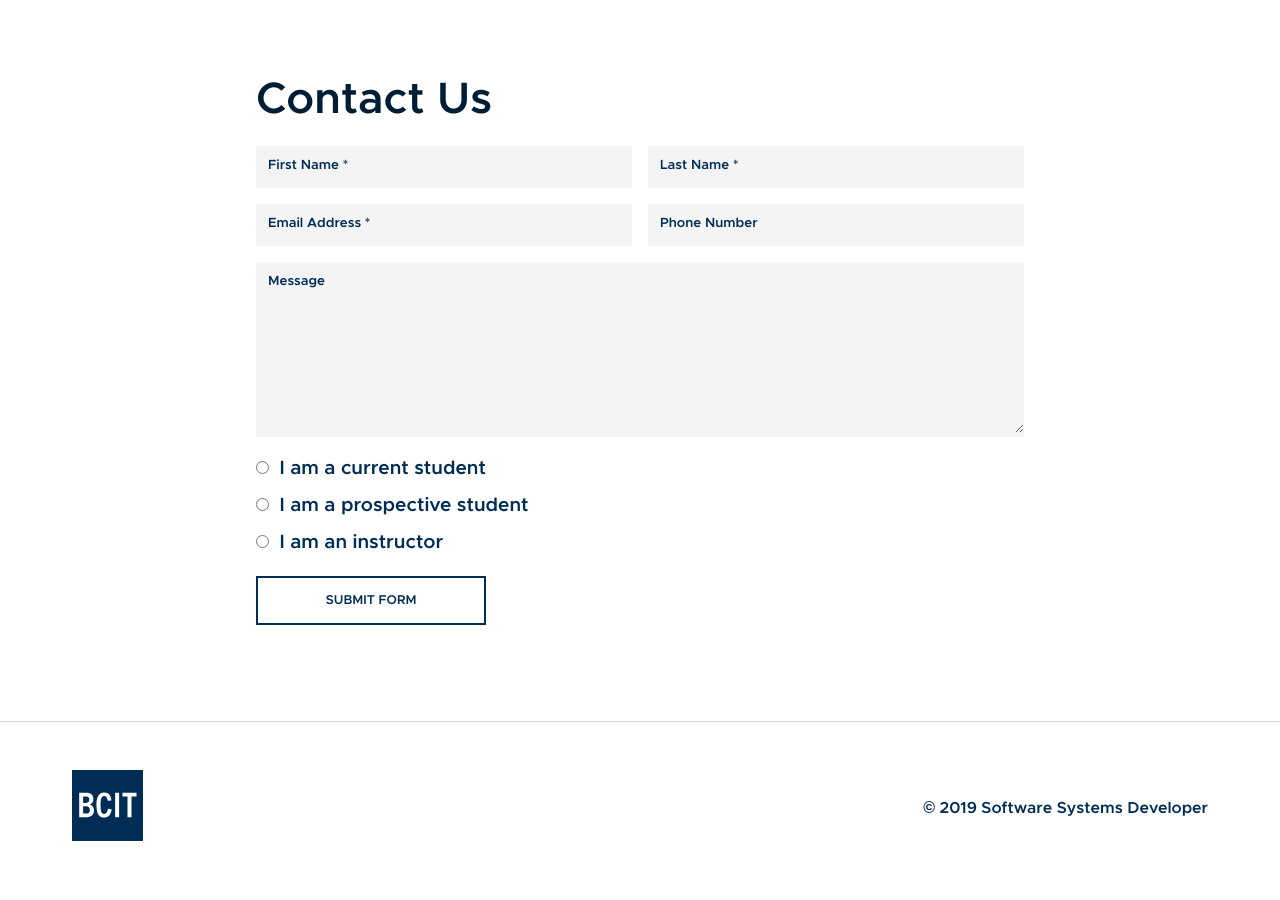
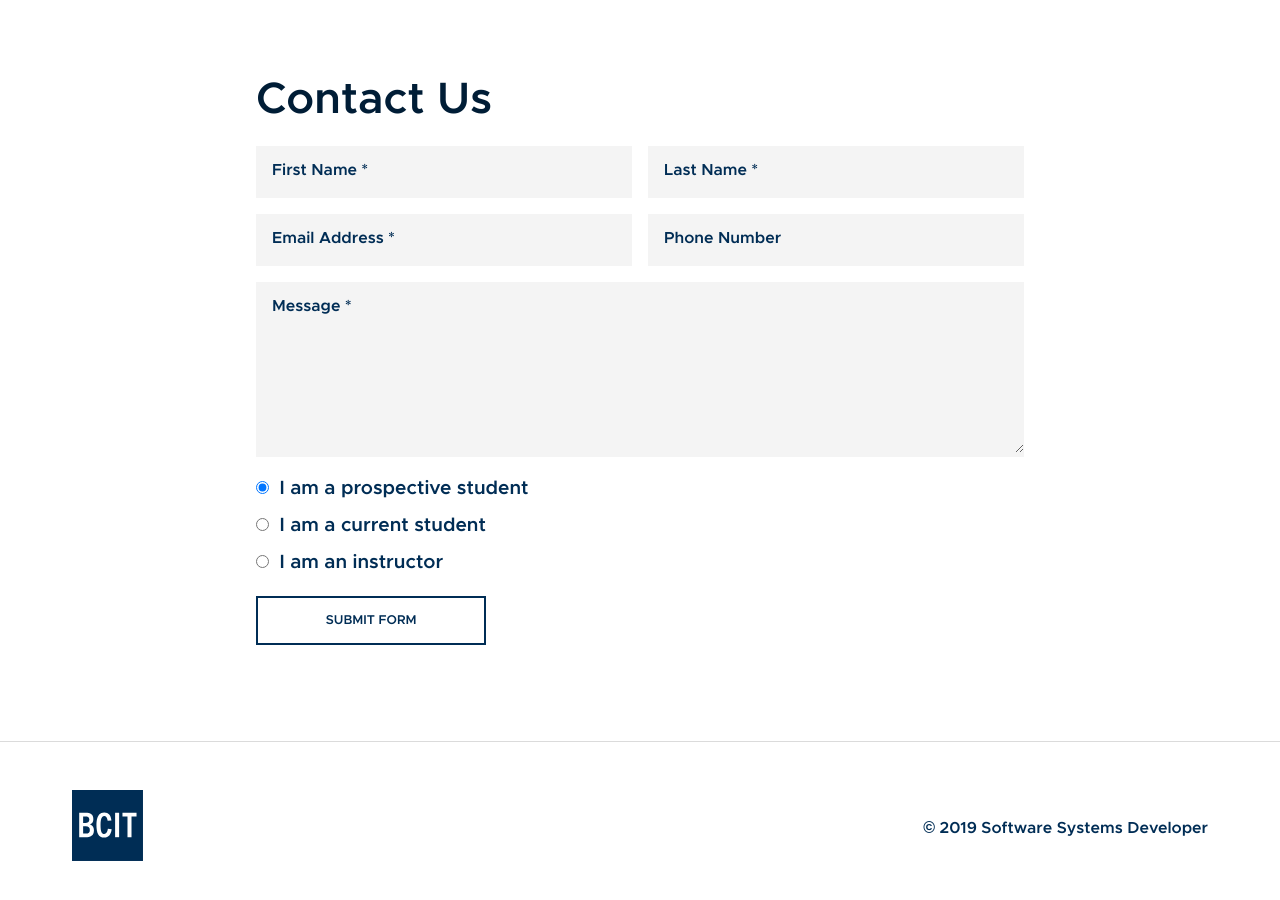
Before and after one commit to zhaleh-sojoodi/FrontEnd-project, a plain HTML site: page contact.html in a window 1280 px wide. Shown: the part 960-1860 px from the top of the page. Drawn offline with nearby package versions, Linux system fonts and the light colour scheme.

Commit message:
Added form validation and styling for error messages

```diff
--- a/contact.html
+++ b/contact.html
@@ -54,26 +54,29 @@
         </section>
         <section class="section-reduced-padding">
             <h1>Contact Us</h1>
-            <form class="contact-form" action="javascript:void(0);">
+            <form id="contact-form" class="contact-form" action="javascript:void(0);">
+                <ul class="form-errors-container">
+                </ul>
+
                 <div class="contact-row">
-                <input type="text" name="name" id="fname" placeholder="First Name *"/>
+                <input type="text" name="fname" id="fname" placeholder="First Name *"/>
 
-                <input type="text" name="name" id="lname" placeholder="Last Name *"/>
+                <input type="text" name="lname" id="lname" placeholder="Last Name *"/>
                 </div>
 
                 <div class="contact-row">
-                <input type="text" name="name" id="email" placeholder="Email Address *"/>
+                <input type="text" name="email" id="email" placeholder="Email Address *"/>
 
-                <input type="text" name="name" id="phone" placeholder="Phone Number"/>
+                <input type="text" name="phone" id="phone" placeholder="Phone Number"/>
                 </div>
 
-                <textarea name="message" id="message" placeholder="Message"></textarea>
+                <textarea name="message" id="message" placeholder="Message *"></textarea>
+
+                <input type="radio" name="position" id="prospective" checked />
+                <label for="prospective">I am a prospective student</label><br />
 
                 <input type="radio" name="position" id="current" value="Current Student" />
                 <label for="current">I am a current student</label><br />
-
-                <input type="radio" name="position" id="prospective" />
-                <label for="prospective">I am a prospective student</label><br />
 
                 <input type="radio" name="position" id="instructor" />
                 <label for="instructor">I am an instructor</label><br />
@@ -95,5 +98,8 @@
         </svg></a>
         <a href="./" class="footer-link"><small>&copy; 2019 Software Systems Developer</small></a>
     </footer>
+    <script src="https://ajax.googleapis.com/ajax/libs/jquery/3.4.1/jquery.min.js"></script>
+    <script src="https://cdnjs.cloudflare.com/ajax/libs/jquery-validate/1.19.1/jquery.validate.min.js"></script>
+    <script src="https://cdnjs.cloudflare.com/ajax/libs/jquery-validate/1.19.1/additional-methods.min.js"></script>
 </body>
 </html>
--- a/js/scripts.js
+++ b/js/scripts.js
@@ -26,6 +26,48 @@ onload = function(){
     // SCHEDULE Page: Render Calendar
     if(window.location.pathname.split("/").pop() == "schedule.html"){
         renderCalendar()
+    }
+
+    // CONTACT Page: Form Validation
+    if(window.location.pathname.split("/").pop() == "contact.html"){
+        $('#contact-form').validate({
+            errorContainer: '.form-errors-container',
+            errorLabelContainer: '.form-errors-container',
+            wrapper: 'li',
+            rules: {
+                fname: {
+                    required: true
+                },
+                lname: {
+                    required: true
+                },
+                email: {
+                    required: true,
+                    email: true
+                },
+                message: {
+                    required: true
+                }
+            },
+            messages: {
+                fname: {
+                    required: "First Name is required."
+                },
+                lname: {
+                    required: "Last Name is required."
+                },
+                email: {
+                    required: "Please enter a valid email."
+                },
+                message: {
+                    required: "Message is required."
+                }
+            },
+            submitHandler: function (form) {
+                alert('Thank you, ' + $('#fname').val() +'. We have received your information and will contact you shortly.');
+                return false;
+            }
+        });
     }
 }
 
--- a/scss/_contact.scss
+++ b/scss/_contact.scss
@@ -27,18 +27,18 @@
     input[type=text], input[type=submit], textarea {
         width: 100%;
         margin: 0.5rem 0;
-        padding: 0.75rem;
+        padding: 1rem;
         resize: vertical;
         font-family: $body-font;
         font-weight: bold;
     }
 
     input[type=text], textarea {
+        font-size: 1rem;
         outline: none;
         border: none;
         background: $light-bg-color;
         color: $body-text-color;
-        transition: all 0.3s ease-in-out;
         border-bottom: 4px solid transparent;
 
         &:focus {
@@ -47,6 +47,8 @@
     }
 
     input[type=text]{
+        transition: all 0.3s ease-in-out;
+
         @include md {
             &:first-child {
                 margin-right: 1rem;
@@ -78,6 +80,15 @@
         background: transparent;
     }
 
+    .form-errors-container {
+        margin: 0;
+        padding-inline-start: 0;
+        li {
+            margin: 0.5rem 0;
+            color: red;
+        }
+    }
+
     .contact-row {
         @include md {
             width: 100%;
```
Also changed, not shown: css/styles.css, 1 other file.
